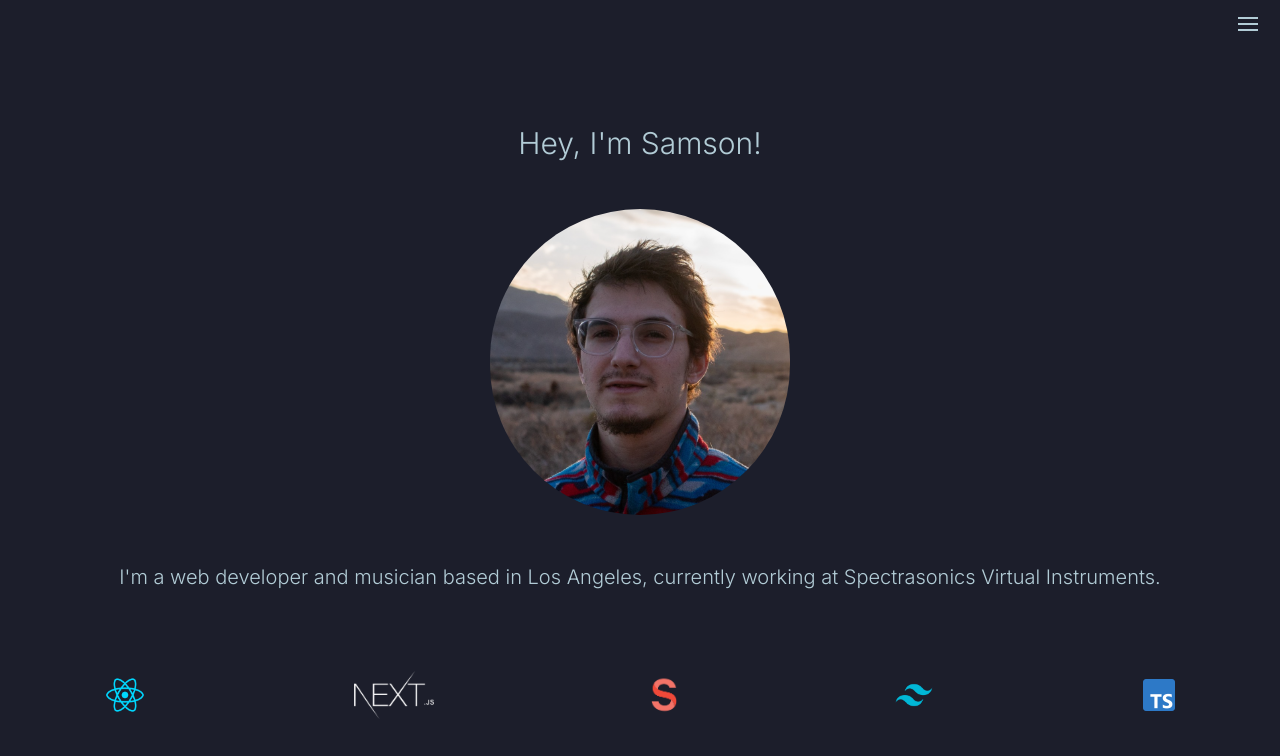
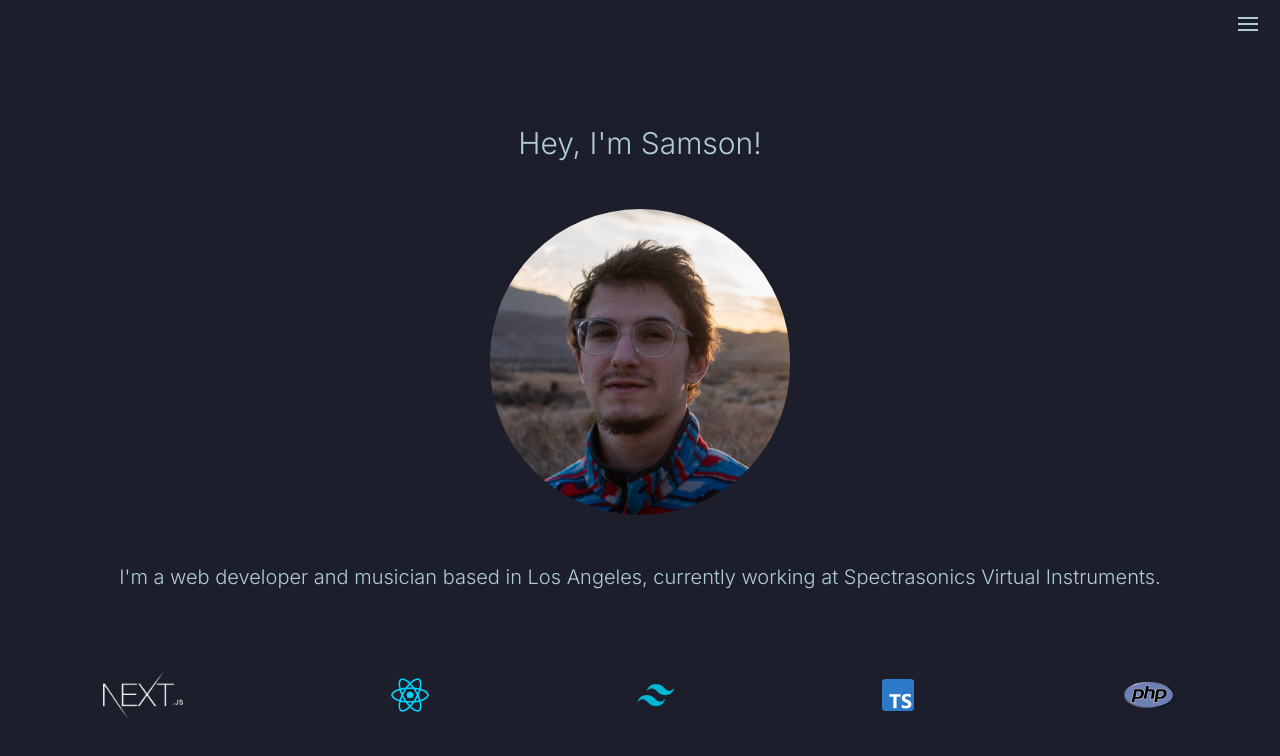
Before and after one commit to samsonbrody/samsonbrody, a Next.js app: page / in a window 1280 px wide. Shown: the top 756 px of the page. Built offline with nearby package versions, Linux system fonts and the light colour scheme.

Commit message:
add php logo

```diff
--- a/pages/index.tsx
+++ b/pages/index.tsx
@@ -124,13 +124,6 @@ export default function Home() {
         >
           <motion.li variants={item}>
             <img
-              className="w-10"
-              src="/1174949_js_react js_logo_react_react native_icon.png"
-              alt="react"
-            />
-          </motion.li>
-          <motion.li variants={item}>
-            <img
               className="w-20 text-blue-300 invert"
               src="/800px-Nextjs-logo.svg.png"
               alt="next"
@@ -138,9 +131,9 @@ export default function Home() {
           </motion.li>
           <motion.li variants={item}>
             <img
-              className="w-10 text-blue-300 "
-              src="/sanitylogo.webp"
-              alt="sanity"
+              className="w-10"
+              src="/1174949_js_react js_logo_react_react native_icon.png"
+              alt="react"
             />
           </motion.li>
           <motion.li variants={item}>
@@ -157,6 +150,13 @@ export default function Home() {
               alt="typescript"
             />
           </motion.li>
+          <motion.li variants={item}>
+            <img
+              className="w-14 text-blue-300 "
+              src="/php-logo-png-transparent.png"
+              alt="php"
+            />
+          </motion.li>
         </motion.ul>
       </div>
     </div>
```
Also changed, not shown: public/php-logo-png-transparent.png (added).
